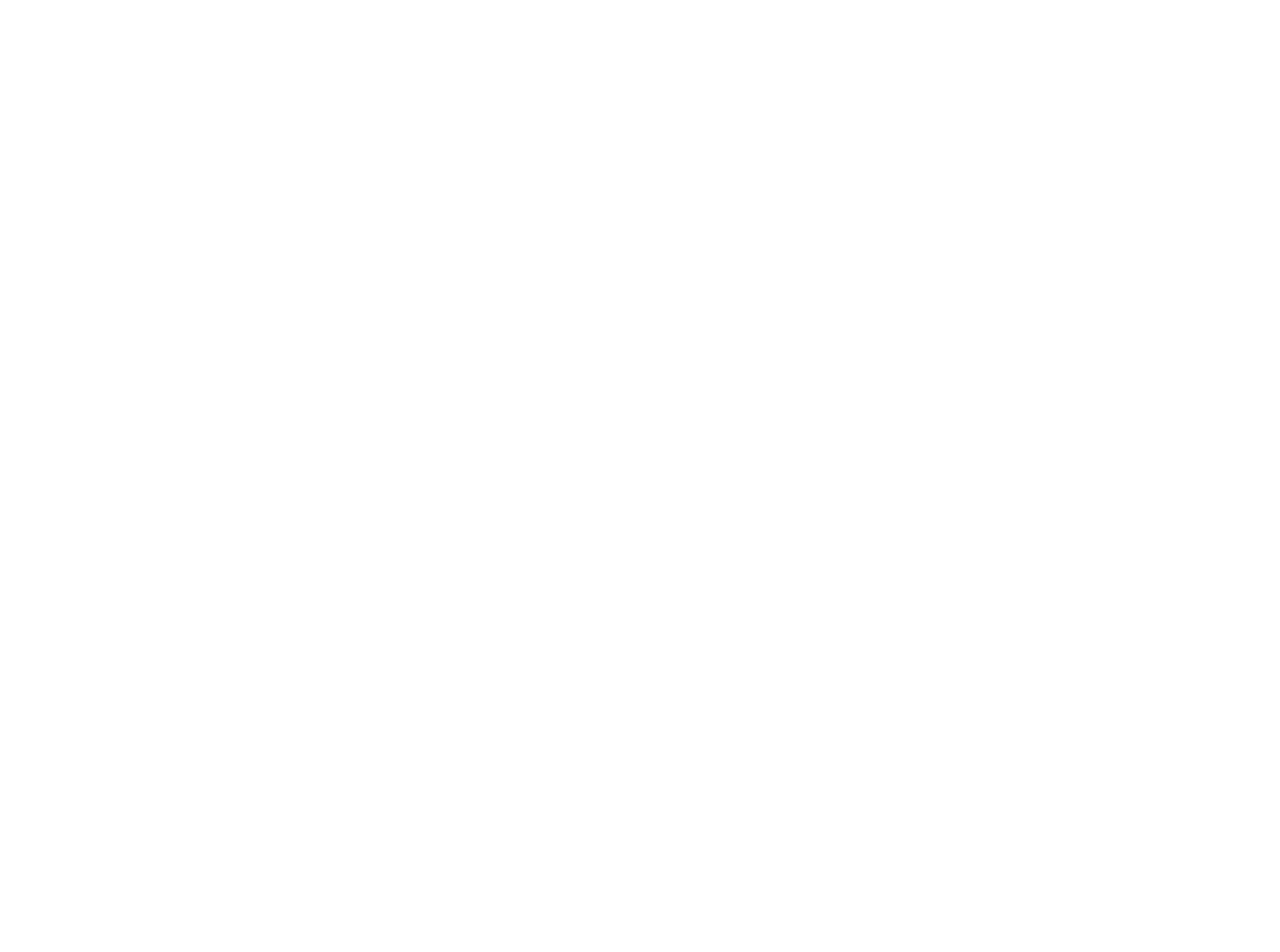
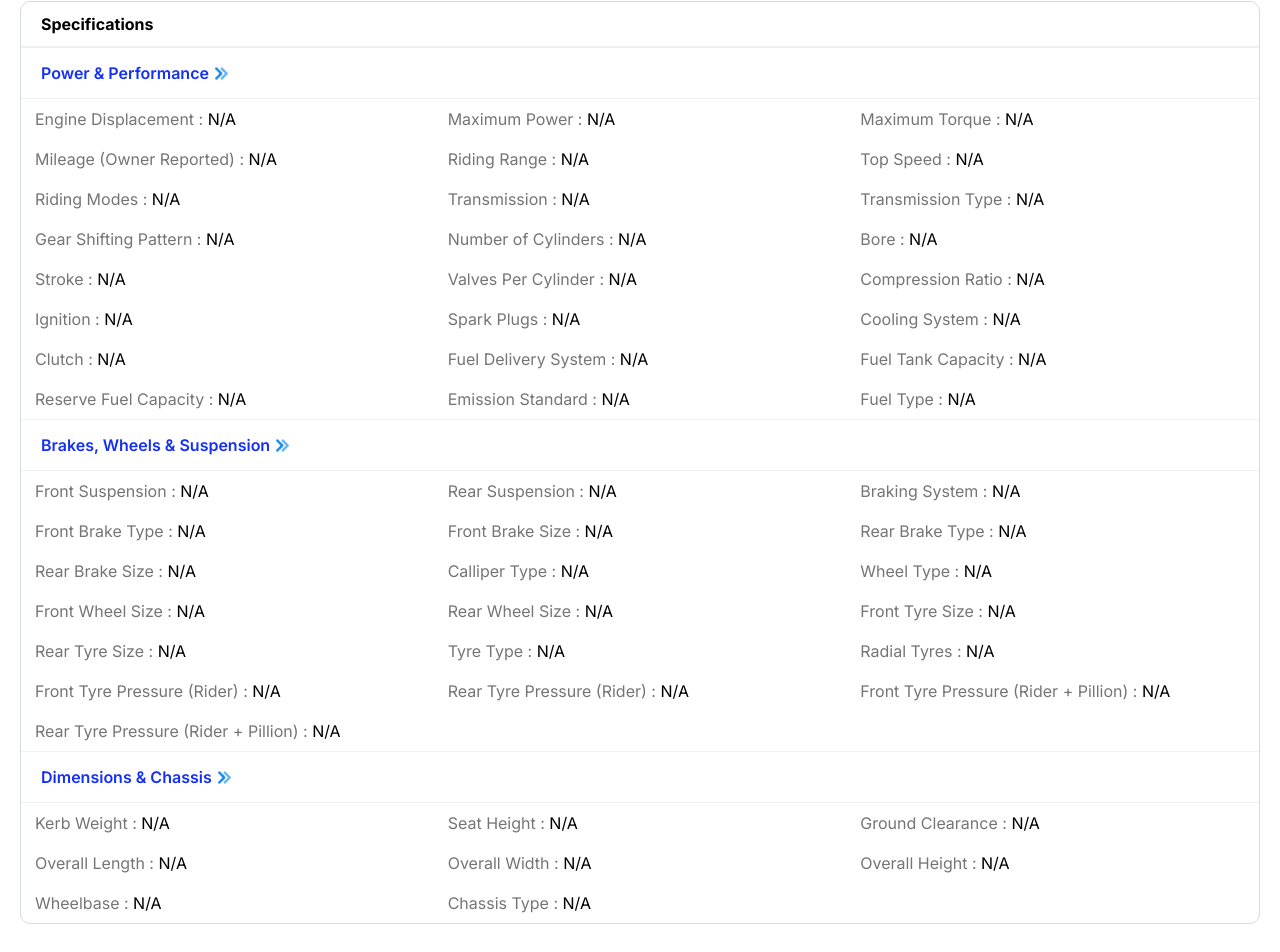
Before and after one commit to karlamanna1998/motorcycle-frontend-user, a Next.js app: page /motorcycle/1 in a window 1280 px wide. Shown: the part 451-1403 px from the top of the page. Before the commit the page ends 800 px from the top, so only its background shows below. Built offline with nearby package versions, Linux system fonts and the light colour scheme; no server answers.

Commit message:
specification added

```diff
--- a/app/components/imageDIsplay/imageDisplay.css
+++ b/app/components/imageDIsplay/imageDisplay.css
@@ -5,6 +5,7 @@
     position: absolute;
     padding-right: 15px;
     bottom: 10px;
+    width: 100%;
 }
 
 .image_display_container.sticky{
--- a/app/motorcycle/[slug]/motorcycle.css
+++ b/app/motorcycle/[slug]/motorcycle.css
@@ -161,7 +161,8 @@
     transition: height 1s ease;
 }
 
-.body_inner .right_container .container_4 .head{
+.body_inner .right_container .container_4 .head,
+.body_inner  .container_5 .container_5_head{
     padding: 12px  20px;
     border-bottom: 1px solid rgba(213, 218, 223, 0.4);
 }
@@ -190,3 +191,42 @@
     display: flex;
     align-items: center;
 }
+
+
+.container_5{
+    margin: 10px 0;
+    border-radius: 10px;
+    background: #fff;
+    border: 1px solid #d5dadf;
+}
+
+.container_5_body_inner .head{
+    padding: 12px  20px;
+    border-bottom: 1px solid rgba(213, 218, 223, 0.4);
+    border-top: 1px solid rgba(213, 218, 223, 0.4);
+    color: #1530f5;
+    font-weight: 600;
+    display: flex;
+    align-items: center;
+}
+
+.container_5_body_inner .head img{
+    width: 25px;
+    margin-top: 1px;
+}
+
+.container_5_body_inner ul{
+  list-style: none;
+  display: flex;
+  width: 100%;
+  flex-wrap: wrap;
+}
+
+.container_5_body_inner ul li{
+    width: calc(100% /3);
+    padding: 10px 14px;
+  }
+
+  .container_5_body_inner ul li span{
+    color: #757575;
+  }
--- a/app/motorcycle/[slug]/page.tsx
+++ b/app/motorcycle/[slug]/page.tsx
@@ -10,7 +10,7 @@ import KeyboardArrowDownIcon from '@mui/icons-material/KeyboardArrowDown';
 import "./motorcycle.css";
 import { useEffect, useState } from 'react';
 import { useParams } from 'next/navigation.js';
-import { features } from "../../service/common"
+import { features, specifications } from "../../service/common"
 import axios from 'axios';
 import AddIcon from '@mui/icons-material/Add';
 
@@ -109,12 +109,12 @@ export default function Motorcycle() {
                             </div>
 
                             <div className='container_2'>
-                                <span>Variant : <p> &nbsp;{variant?.variant_name}</p></span>
+                                <span><b>Variant</b> : <p> &nbsp;{variant?.variant_name}</p></span>
                                 <ArrowDropDownCircleIcon />
                             </div>
 
                             <div className='container_3'>
-                                <div className='head'>Key Specs</div>
+                                <div className='head'><b>Key Specs</b></div>
                                 <div className='body first_body'>
                                     <div className='key_spec_container'>
                                         <img src='/brand-image.png' />
@@ -170,7 +170,7 @@ export default function Motorcycle() {
 
 
                             <div className='container_4'>
-                                <div className='head'>Features</div>
+                                <div className='head'><b>Features</b></div>
                                 <ul>
                                     {motorcycleData?.variant.features && Object.keys(motorcycleData?.variant.features).map((feature, index) => (
                                         (showAllFeatures || index < 5) && (
@@ -192,6 +192,63 @@ export default function Motorcycle() {
                             </div>
                         </div>
                     </div>
+
+                    <div className='container_5'>
+                        <div className='container_5_head'><b>Specifications</b></div>
+                        <div className="container_5_body">
+                            <div className='container_5_body_inner'>
+                                <div className='head'>Power & Performance  <img src='/right-arrow.png'/></div>
+                                <ul>
+                                    {specifications.powerPerfomance.map((specification, index) => {
+                                        const key = Object.keys(specification)[0] as keyof typeof specification; // Type assertion
+                                        const value = Object.values(specification)[0] as keyof typeof specification;
+                                        return (
+                                            <li key={index}>
+                                                <span>{value} :</span> {motorcycleData?.variant?.specifications[key] ? motorcycleData?.variant?.specifications[key] : 'N/A'}
+                                            </li>
+                                        );
+                                    })}
+                                </ul>
+
+                            </div>
+                        </div>
+
+                        <div className="container_5_body">
+                            <div className='container_5_body_inner'>
+                                <div className='head'>Brakes, Wheels & Suspension <img src='/right-arrow.png'/></div>
+                                <ul>
+                                    {specifications.brakeWheelSuspnsion.map((specification, index) => {
+                                        const key = Object.keys(specification)[0] as keyof typeof specification; // Type assertion
+                                        const value = Object.values(specification)[0] as keyof typeof specification;
+                                        return (
+                                            <li key={index}>
+                                                <span>{value} :</span> {motorcycleData?.variant?.specifications[key] ? motorcycleData?.variant?.specifications[key] : 'N/A'}
+                                            </li>
+                                        );
+                                    })}
+                                </ul>
+
+                            </div>
+                        </div>
+
+                        <div className="container_5_body">
+                            <div className='container_5_body_inner'>
+                                <div className='head'>Dimensions & Chassis  <img src='/right-arrow.png'/></div>
+                                <ul>
+                                    {specifications.dimensionChassis.map((specification, index) => {
+                                        const key = Object.keys(specification)[0] as keyof typeof specification; // Type assertion
+                                        const value = Object.values(specification)[0] as keyof typeof specification;
+                                        return (
+                                            <li key={index}>
+                                                <span>{value} :</span> {motorcycleData?.variant?.specifications[key] ? motorcycleData?.variant?.specifications[key] : 'N/A'}
+                                            </li>
+                                        );
+                                    })}
+                                </ul>
+
+                            </div>
+                        </div>
+                    </div>
                 </div>
             </div>
         </>
--- a/app/service/common.ts
+++ b/app/service/common.ts
@@ -55,6 +55,68 @@ const features : Features = {
     "additionalFeatures": "Additional Features"
 }
 
+const specifications = {
+    "powerPerfomance" : [
+        { displacement: "Engine Displacement" },
+        { maxPower: "Maximum Power" },
+        { maxTorque: "Maximum Torque" },
+        { mileageOwnerReported: "Mileage (Owner Reported)" },
+        { ridingRange: "Riding Range" },
+        { topSpeed: "Top Speed" },
+        { ridingModes: "Riding Modes" },
+        { transmission: "Transmission" },
+        { transmissionType: "Transmission Type" },
+        { gearShiftingPattern: "Gear Shifting Pattern" },
+        { cylinders: "Number of Cylinders" },
+        { bore: "Bore" },
+        { stroke: "Stroke" },
+        { valvesPerCylinder: "Valves Per Cylinder" },
+        { compressionRatio: "Compression Ratio" },
+        { ignition: "Ignition" },
+        { sparkPlugs: "Spark Plugs" },
+        { coolingSystem: "Cooling System" },
+        { clutch: "Clutch" },
+        { fuelDeliverySystem: "Fuel Delivery System" },
+        { fuelTankCapacity: "Fuel Tank Capacity" },
+        { reserveFuelCapacity: "Reserve Fuel Capacity" },
+        { emissionStandard: "Emission Standard" },
+        { fuelType: "Fuel Type" }
+    ],
+    "brakeWheelSuspnsion" :  [
+        { frontSuspension: "Front Suspension" },
+        { rearSuspension: "Rear Suspension" },
+        { brakingSystem: "Braking System" },
+        { frontBrakeType: "Front Brake Type" },
+        { frontBrakeSize: "Front Brake Size" },
+        { rearBrakeType: "Rear Brake Type" },
+        { rearBrakeSize: "Rear Brake Size" },
+        { calliperType: "Calliper Type" },
+        { wheelType: "Wheel Type" },
+        { frontWheelSize: "Front Wheel Size" },
+        { rearWheelSize: "Rear Wheel Size" },
+        { frontTyreSize: "Front Tyre Size" },
+        { rearTyreSize: "Rear Tyre Size" },
+        { tyreType: "Tyre Type" },
+        { radialTyres: "Radial Tyres" },
+        { frontTyrePressureRider: "Front Tyre Pressure (Rider)" },
+        { rearTyrePressureRider: "Rear Tyre Pressure (Rider)" },
+        { frontTyrePressureRiderPillion: "Front Tyre Pressure (Rider + Pillion)" },
+        { rearTyrePressureRiderPillion: "Rear Tyre Pressure (Rider + Pillion)" }
+    ],
+    "dimensionChassis" : [
+        { kerbWeight: "Kerb Weight" },
+        { seatHeight: "Seat Height" },
+        { groundClearance: "Ground Clearance" },
+        { overallLength: "Overall Length" },
+        { overallWidth: "Overall Width" },
+        { overallHeight: "Overall Height" },
+        { wheelbase: "Wheelbase" },
+        { chassisType: "Chassis Type" }
+    ]
+
+}
+
 export  {
-    features
+    features,
+    specifications
 }
```
Also changed, not shown: public/right-arrow.png (added).
